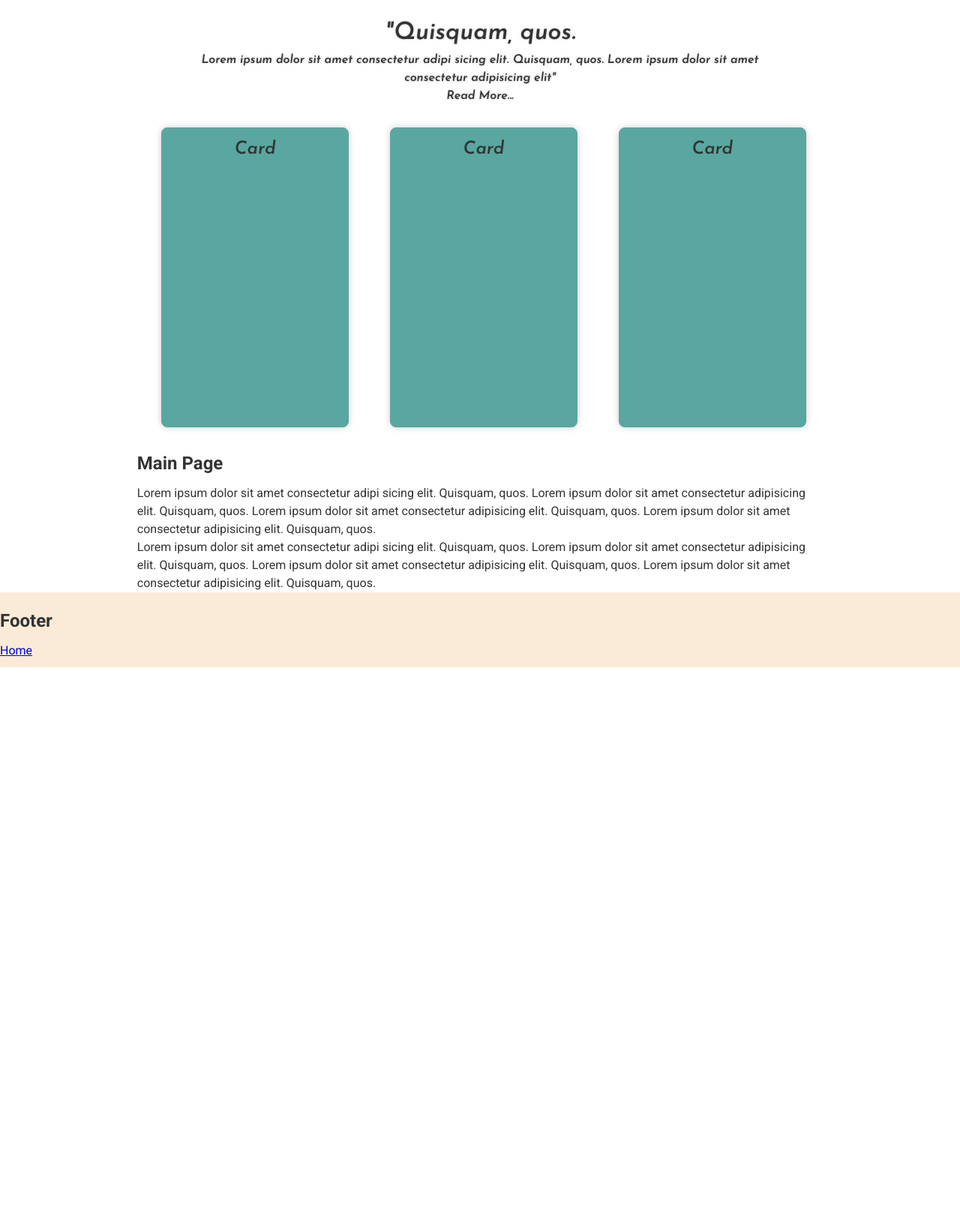
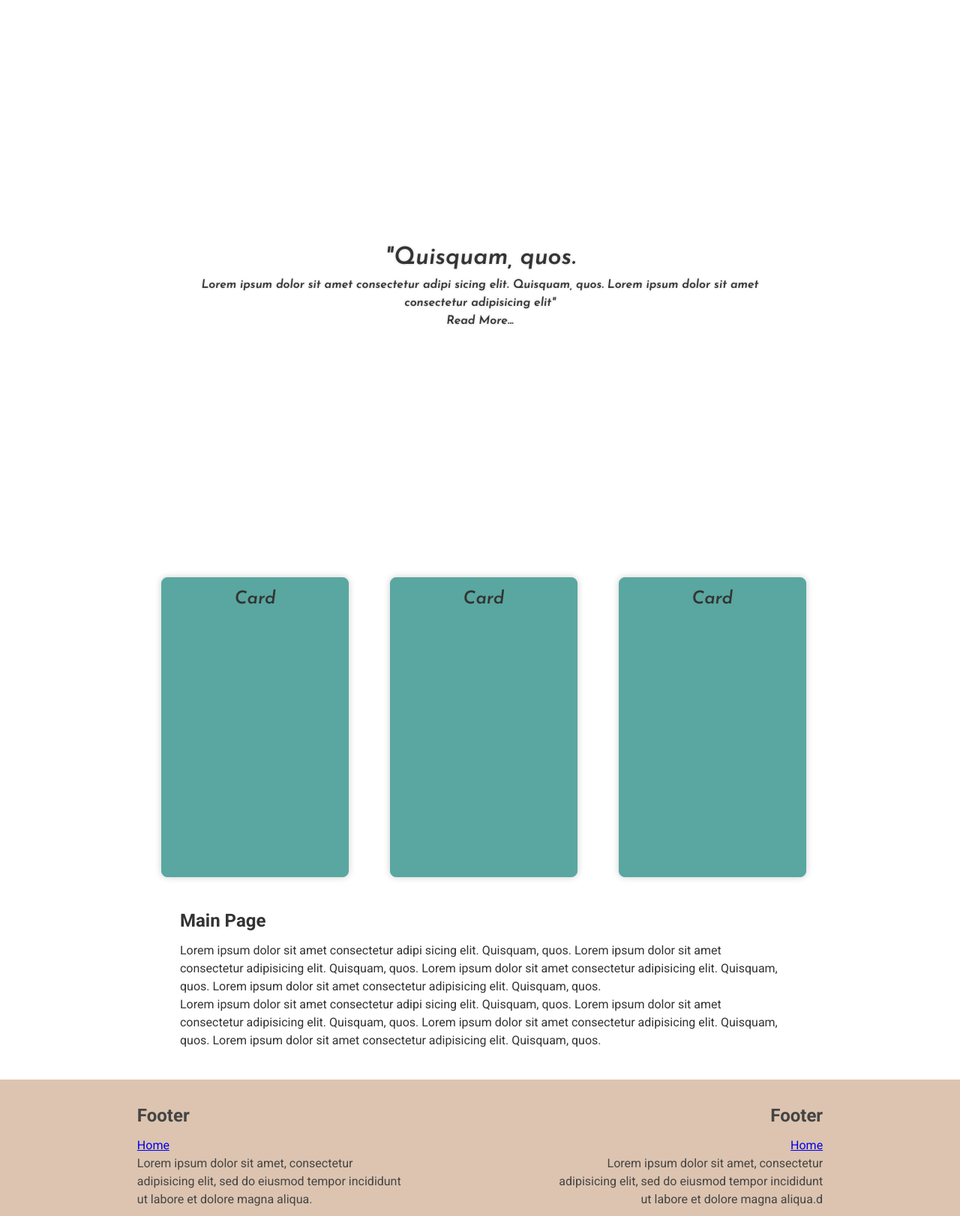
Before and after one commit to mattiasstjernstrom/Ecom, a Flask app: page / in a window 1280 px wide. Shown: the part 58-1680 px from the top of the page at 75% size. Before the commit the page ends 948 px from the top, so only its background shows below. Run offline with Flask 3, Linux system fonts and the light colour scheme.

Commit message:
fix grid layout

```diff
--- a/app/routes.py
+++ b/app/routes.py
@@ -1,6 +1,5 @@
 from .site_settings import *
 from app import config
-
 
 from flask import render_template
 
--- a/app/static/css/default.css
+++ b/app/static/css/default.css
@@ -3,6 +3,8 @@
   --primary-color: lch(80.8% 14.95 64.99);
   --accent-color: #59a7a0;
   --bg-color: #fff;
+  --footer-color: #444;
+  --footer-background-color: #dcc4b0;
 
   --text-color: #333;
 
@@ -14,7 +16,7 @@
   --grey: #ccc;
   --warning-color: #f91a4f;
   --warning-color: lch(54.29% 85.07 23.16);
-  --warning-shadow-color: #c71a42;
+  --warning-shadow-color: #161011;
   --warning-shadow-color: oklch(62.89% 0.2621 17.6 / 47.72%);
 }
 html[data-theme="dark"] {
@@ -22,6 +24,8 @@ html[data-theme="dark"] {
   --primary-color: lch(29.08% 14.19 243.89);
   --accent-color: #59a7a0;
   --bg-color: #333;
+  --footer-color: #fff;
+  --footer-background-color: #3e2d1e;
 
   --text-color: #fff;
 
@@ -33,6 +37,7 @@ html[data-theme="dark"] {
   padding: 0;
   box-sizing: border-box;
   min-width: 0%;
+  list-style: none;
 }
 
 html {
@@ -144,8 +149,10 @@ header {
 
 main {
   grid-area: main;
+  padding-bottom: 30px;
 }
 
 footer {
   grid-area: footer;
+  padding-top: 20px;
 }
--- a/app/static/css/main.css
+++ b/app/static/css/main.css
@@ -50,57 +50,6 @@ header a {
   box-shadow: 0 0 10px 0 rgba(0, 0, 0, 0.1);
 }
 
-/* section.search {
-  width: 400px;
-  margin: 0 auto;
-  padding: 20px;
-}
-
-section form {
-  background-color: var(--white);
-  display: flex;
-  align-items: center;
-  justify-content: space-between;
-  gap: 5px;
-  border: 1px solid var(--accent-color);
-  outline: none;
-  border-radius: 5px;
-  padding: 5px;
-  width: 400px;
-}
-
-section.search input {
-  border: none;
-  outline: none;
-  background-color: var(--white);
-  width: 95%;
-}
-
-form:has(input:focus) svg:not(.search-close) {
-  stroke: var(--accent-color);
-}
-
-form:has(input:focus) {
-  border-color: var(--accent-color);
-  box-shadow: 0 0 5px 0 var(--accent-color);
-  transition: all 0.25s;
-}
-
-.search-close {
-  display: flex;
-  align-items: center;
-  justify-content: center;
-  float: right;
-  width: 20px;
-  height: 20px;
-  stroke: var(--grey);
-}
-
-.search-close:hover {
-  stroke: var(--warning-color);
-  cursor: pointer;
-} */
-
 section.hero {
   display: flex;
   align-items: center;
@@ -112,6 +61,7 @@ section.hero {
   font-style: italic;
   font-family: "Josefin Sans", sans-serif;
   min-width: 100%;
+  min-height: 90vh;
 
   div {
     max-width: 800px;
@@ -157,6 +107,13 @@ section.cards {
   }
 }
 
+article {
+  padding: 10px 0;
+  margin: 0 auto;
+  max-width: 800px;
+  text-wrap: pretty;
+}
+
 h2 {
   padding: 10px 0;
 }
@@ -172,11 +129,27 @@ p a:hover {
   text-decoration: none;
   transition: all 0.25s;
 }
+
 footer {
-  background-color: antiquewhite;
+  background-color: var(--footer-background-color);
+  color: var(--footer-color);
+  display: grid;
+  grid-template-columns: subgrid;
 }
 
-section.footer {
-  grid-column: 2 / 8;
-  padding: 10px 0;
+section.footer-content {
+  grid-area: 1 / 2 / auto / 7;
+  display: grid;
+  grid-template-columns: subgrid;
 }
+
+.left-footer {
+  grid-area: 1 / 1 / 2 / 3;
+  padding-bottom: 10px;
+}
+
+.right-footer {
+  grid-area: 1 / 4 / 2 / 6;
+  text-align: right;
+  padding-bottom: 10px;
+}
--- a/app/templates/index.html
+++ b/app/templates/index.html
@@ -16,18 +16,19 @@
   <div class="card"><h3>Card</h3></div>
   <div class="card"><h3>Card</h3></div>
 </section>
+<article>
   <h2>Main Page</h2>
   <p>
     Lorem ipsum dolor sit amet consectetur adipi sicing elit. Quisquam, quos.
-  Lorem ipsum dolor sit amet consectetur adipisicing elit. Quisquam, quos. Lorem
-  ipsum dolor sit amet consectetur adipisicing elit. Quisquam, quos. Lorem ipsum
-  dolor sit amet consectetur adipisicing elit. Quisquam, quos.
+    Lorem ipsum dolor sit amet consectetur adipisicing elit. Quisquam, quos.
+    Lorem ipsum dolor sit amet consectetur adipisicing elit. Quisquam, quos.
+    Lorem ipsum dolor sit amet consectetur adipisicing elit. Quisquam, quos.
   </p>
   <p>
     Lorem ipsum dolor sit amet consectetur adipi sicing elit. Quisquam, quos.
-  Lorem ipsum dolor sit amet consectetur adipisicing elit. Quisquam, quos. Lorem
-  ipsum dolor sit amet consectetur adipisicing elit. Quisquam, quos. Lorem ipsum
-  dolor sit amet consectetur adipisicing elit. Quisquam, quos.
+    Lorem ipsum dolor sit amet consectetur adipisicing elit. Quisquam, quos.
+    Lorem ipsum dolor sit amet consectetur adipisicing elit. Quisquam, quos.
+    Lorem ipsum dolor sit amet consectetur adipisicing elit. Quisquam, quos.
   </p>
-
+</article>
 {% endblock %}
--- a/app/templates/structures/footer.html
+++ b/app/templates/structures/footer.html
@@ -1,4 +1,20 @@
-<h2>Footer</h2>
-<ul>
-  <li><a href="index.php">Home</a></li>
-</ul>
+<section class="left-footer">
+  <h2>Footer</h2>
+  <ul>
+    <li><a href="index.php">Home</a></li>
+    <li>
+      Lorem ipsum dolor sit amet, consectetur adipisicing elit, sed do eiusmod
+      tempor incididunt ut labore et dolore magna aliqua.
+    </li>
+  </ul>
+</section>
+<section class="right-footer">
+  <h2>Footer</h2>
+  <ul>
+    <li><a href="index.php">Home</a></li>
+    <li>
+      Lorem ipsum dolor sit amet, consectetur adipisicing elit, sed do eiusmod
+      tempor incididunt ut labore et dolore magna aliqua.d
+    </li>
+  </ul>
+</section>
--- a/app/templates/structures/main.html
+++ b/app/templates/structures/main.html
@@ -45,7 +45,7 @@ context %}
       {% endblock %}
     </main>
     <footer>
-      <section id="footer" class="footer">
+      <section id="footer" class="footer-content">
         {% include "structures/footer.html" %}
       </section>
     </footer>
```
Also changed, not shown: requirements.txt (added, +100 -0 lines). Lines whose indentation alone changed are shown as unchanged.
